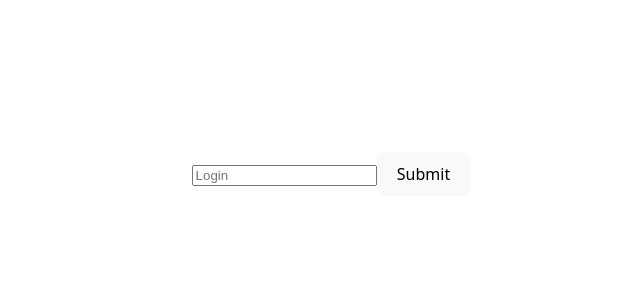
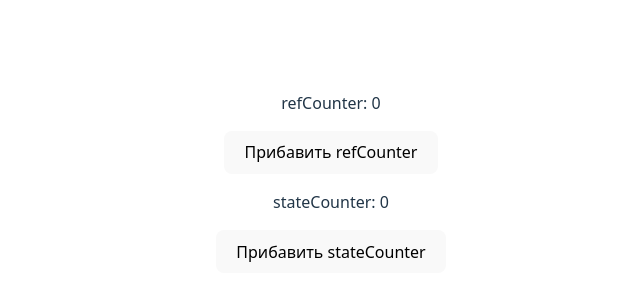
Before and after one commit to alinanigman/rs-forms-lesson-6, a React (Vite) app: page / in a window 1280 px wide. Shown: the part 226-526 px from the top of the page, without its empty margins (309-949 px from the left). Built offline with nearby package versions, Linux system fonts and the light colour scheme.

Commit message:
feat: useRef

```diff
--- a/src/App.jsx
+++ b/src/App.jsx
@@ -2,79 +2,29 @@ import * as yup from "yup";
 import { useState, useRef } from "react";
 import "./App.css";
 
-const loginChangeSchema = yup
-  .string()
-  .matches(
-    /^[\w_]*$/,
-    "Login must contain only letters, numbers, and underscores",
-  )
-  .max(20, "Login must be no more than 20 characters long");
 
-const loginBlurSchema = yup
-  .string()
-  .min(3, "Login must be at least 3 characters long");
-
-const validateAndGetError = (value, schema) => {
-  let errorMessage = null;
-
-  try {
-    schema.validateSync(value, { abortEarly: false });
-  } catch ({ errors }) {
-    errorMessage = errors.join("\n");
-  }
-
-  return errorMessage;
-};
 
 function App() {
-  const [login, setLogin] = useState("");
-  const [loginError, setLoginError] = useState(null);
+  const [stateCounter, setStateCounter] = useState(0);
+  const refCounter = useRef(0);
 
-  const submitButtonRef = useRef(null);
-
-  const onLoginChange = ({ target }) => {
-    setLogin(target.value);
-    let error = validateAndGetError(target.value, loginChangeSchema);
-    setLoginError(error);
-    if (target.value.length === 20) {
-      submitButtonRef.current.focus();
-    }
+  const incrementRefCounter = () => {
+    refCounter.current += 1;
+    console.log("refCounter = ", refCounter.current);
   };
 
-  const onLoginBlur = () => {
-    let error = validateAndGetError(login, loginBlurSchema);
-    setLoginError(error);
-  };
-
-  const onSubmit = (event) => {
-    event.preventDefault();
-    console.log("Submitted login:", login);
+  const incrementStateCounter = () => {
+    setStateCounter(stateCounter + 1);
+    console.log("stateCounter = ", stateCounter + 1);
   };
 
   return (
     <div className="App">
-      <form onSubmit={onSubmit}>
-        <div className="error-text">
-          {loginError &&
-            loginError.split("\n").map((line, index) => (
-              <span key={index}>
-                {line}
-                <br />
-              </span>
-            ))}
-        </div>
-        <input
-          type="text"
-          name="login"
-          placeholder="Login"
-          value={login}
-          onChange={onLoginChange}
-          onBlur={onLoginBlur}
-        />
-        <button ref={submitButtonRef} type="submit" disabled={!!loginError}>
-          Submit
-        </button>
-      </form>
+      <p>refCounter: {refCounter.current}</p>
+      <button onClick={incrementRefCounter}>Прибавить refCounter</button>
+
+      <p>stateCounter: {stateCounter}</p>
+      <button onClick={incrementStateCounter}>Прибавить stateCounter</button>
     </div>
   );
 }
```
